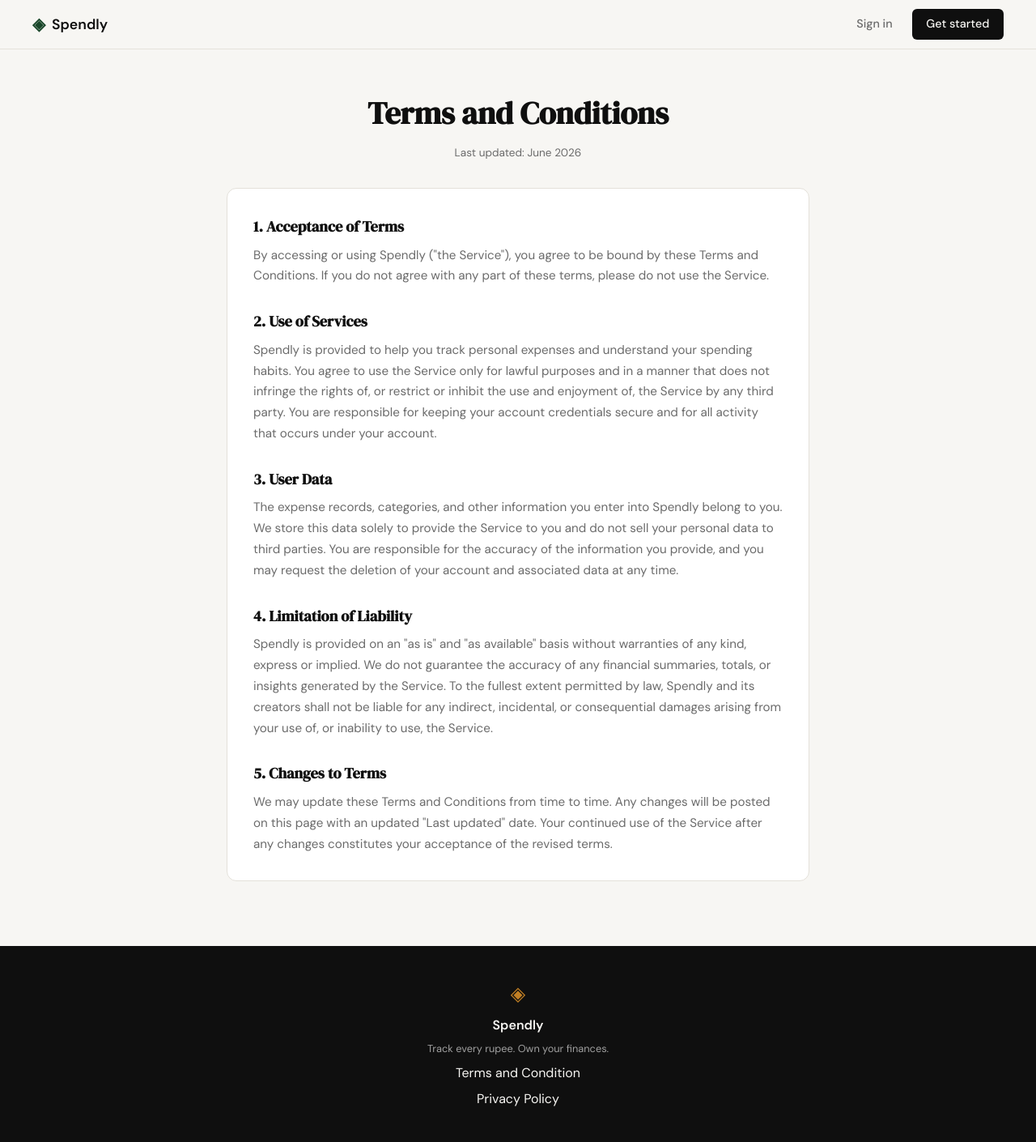
After one commit to apprendre-labs/applab-spendly, a Flask app: page /terms in a window 1280 px wide. The commit adds this page. Shown: the whole page at 81% size. Run offline with Flask 3, Linux system fonts and the light colour scheme.

Commit message:
created terms and condition page

```diff
--- a/app.py
+++ b/app.py
@@ -20,6 +20,11 @@ def register():
 @app.route("/login")
 def login():
     return render_template("login.html")
+
+
+@app.route("/terms")
+def terms():
+    return render_template("terms.html")
 
 
 # ------------------------------------------------------------------ #
--- a/static/css/style.css
+++ b/static/css/style.css
@@ -478,6 +478,59 @@ a { color: inherit; text-decoration: none; }
 .auth-switch a:hover { text-decoration: underline; }
 
 /* ------------------------------------------------------------------ */
+/* Legal pages                                                         */
+/* ------------------------------------------------------------------ */
+
+.legal-section {
+    padding: 3rem 2rem 5rem;
+}
+
+.legal-container {
+    max-width: 720px;
+    margin: 0 auto;
+}
+
+.legal-header {
+    text-align: center;
+    margin-bottom: 2rem;
+}
+
+.legal-title {
+    font-family: var(--font-display);
+    font-size: clamp(1.75rem, 3vw, 2.5rem);
+    color: var(--ink);
+    margin-bottom: 0.5rem;
+}
+
+.legal-updated {
+    font-size: 0.85rem;
+    color: var(--ink-muted);
+}
+
+.legal-card {
+    background: var(--paper-card);
+    border: 1px solid var(--border);
+    border-radius: var(--radius-md);
+    padding: 2rem;
+}
+
+.legal-block { margin-bottom: 1.75rem; }
+.legal-block:last-child { margin-bottom: 0; }
+
+.legal-block h2 {
+    font-family: var(--font-display);
+    font-size: 1.15rem;
+    color: var(--ink);
+    margin-bottom: 0.5rem;
+}
+
+.legal-block p {
+    font-size: 0.95rem;
+    color: var(--ink-muted);
+    line-height: 1.7;
+}
+
+/* ------------------------------------------------------------------ */
 /* Footer                                                              */
 /* ------------------------------------------------------------------ */
 
--- a/templates/base.html
+++ b/templates/base.html
@@ -34,7 +34,7 @@
             <span class="brand-icon">◈</span>
             <span class="footer-name">Spendly</span>
             <p class="footer-copy">Track every rupee. Own your finances.</p>
-            <a href="#">Terms and Condition</a>
+            <a href="{{ url_for('terms') }}">Terms and Condition</a>
             <a href="#">Privacy Policy</a>
         </div>
     </footer>
--- /dev/null
+++ b/templates/terms.html
@@ -0,0 +1,74 @@
+{% extends "base.html" %}
+
+{% block title %}Terms and Conditions — Spendly{% endblock %}
+
+{% block content %}
+
+<section class="legal-section">
+    <div class="legal-container">
+
+        <div class="legal-header">
+            <h1 class="legal-title">Terms and Conditions</h1>
+            <p class="legal-updated">Last updated: June 2026</p>
+        </div>
+
+        <div class="legal-card">
+            <div class="legal-block">
+                <h2>1. Acceptance of Terms</h2>
+                <p>
+                    By accessing or using Spendly ("the Service"), you agree to be bound by these
+                    Terms and Conditions. If you do not agree with any part of these terms,
+                    please do not use the Service.
+                </p>
+            </div>
+
+            <div class="legal-block">
+                <h2>2. Use of Services</h2>
+                <p>
+                    Spendly is provided to help you track personal expenses and understand your
+                    spending habits. You agree to use the Service only for lawful purposes and
+                    in a manner that does not infringe the rights of, or restrict or inhibit the
+                    use and enjoyment of, the Service by any third party. You are responsible for
+                    keeping your account credentials secure and for all activity that occurs
+                    under your account.
+                </p>
+            </div>
+
+            <div class="legal-block">
+                <h2>3. User Data</h2>
+                <p>
+                    The expense records, categories, and other information you enter into
+                    Spendly belong to you. We store this data solely to provide the Service to
+                    you and do not sell your personal data to third parties. You are responsible
+                    for the accuracy of the information you provide, and you may request the
+                    deletion of your account and associated data at any time.
+                </p>
+            </div>
+
+            <div class="legal-block">
+                <h2>4. Limitation of Liability</h2>
+                <p>
+                    Spendly is provided on an "as is" and "as available" basis without warranties
+                    of any kind, express or implied. We do not guarantee the accuracy of any
+                    financial summaries, totals, or insights generated by the Service. To the
+                    fullest extent permitted by law, Spendly and its creators shall not be liable
+                    for any indirect, incidental, or consequential damages arising from your use
+                    of, or inability to use, the Service.
+                </p>
+            </div>
+
+            <div class="legal-block">
+                <h2>5. Changes to Terms</h2>
+                <p>
+                    We may update these Terms and Conditions from time to time. Any changes will
+                    be posted on this page with an updated "Last updated" date. Your continued
+                    use of the Service after any changes constitutes your acceptance of the
+                    revised terms.
+                </p>
+            </div>
+        </div>
+
+    </div>
+</section>
+
+{% endblock %}
```
